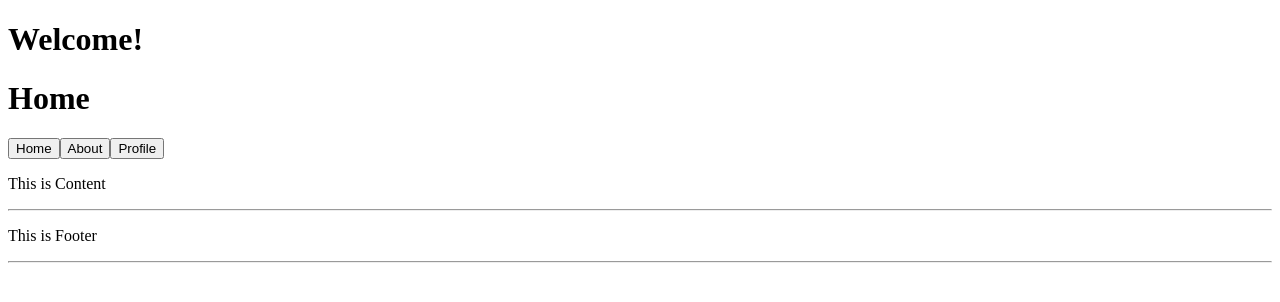
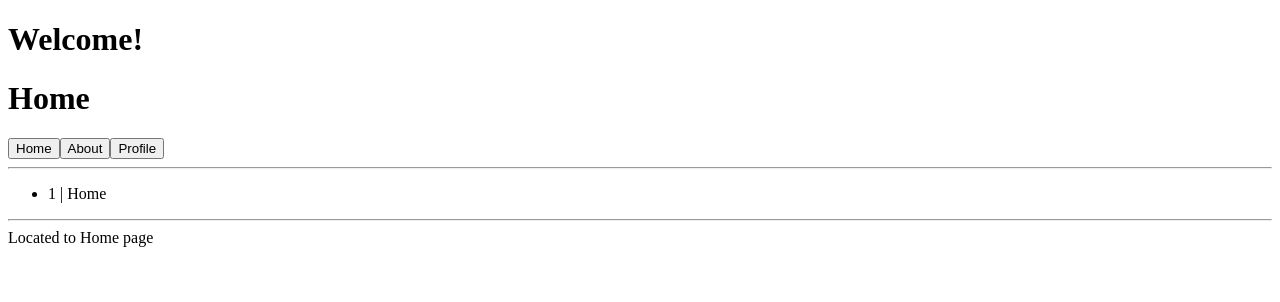
Before and after one commit to ukmuniweera/ReactJS_Tutorials, a React (Create React App) app in the folder React Js Frame/project/: page / in a window 1280 px wide. Shown: the top 302 px of the page. Built offline with nearby package versions, Linux system fonts and the light colour scheme.

Commit message:
Page formatted

```diff
--- a/React Js Frame/project/src/Components/Content.jsx
+++ b/React Js Frame/project/src/Components/Content.jsx
@@ -1,9 +1,11 @@
 import React from 'react'
 
-export default function Content() {
+export default function Content(props) {
   return (
     <div>
-        <p>This is Content</p>
+        <ul>
+            <li>{props.no} | {props.item}</li>
+        </ul>
         <hr />
     </div>
   )
--- a/React Js Frame/project/src/Components/Footer.jsx
+++ b/React Js Frame/project/src/Components/Footer.jsx
@@ -1,10 +1,9 @@
 import React from 'react';
 
-export default function Footer() {
+export default function Footer(props) {
     return (
         <div>
-            <p>This is Footer</p>
-            <hr />
+            {props.children}
         </div>
     );
 }
--- a/React Js Frame/project/src/Components/Header.jsx
+++ b/React Js Frame/project/src/Components/Header.jsx
@@ -14,6 +14,7 @@ export default function Header() {
         <button onClick={()=>navigate("/Profile")}>
             Profile
         </button>
+        <hr />
     </div>
   );
 }
--- a/React Js Frame/project/src/Pages/About.jsx
+++ b/React Js Frame/project/src/Pages/About.jsx
@@ -8,8 +8,10 @@ export default function About() {
     <div>
         <h1>About</h1>
         <Header/>
-        <Content/>
-        <Footer/>
+        <Content item="About" no="2"/>
+        <Footer>
+          <span>Located to About page</span>
+        </Footer>
     </div>
   )
 }
--- a/React Js Frame/project/src/Pages/Home.jsx
+++ b/React Js Frame/project/src/Pages/Home.jsx
@@ -8,8 +8,10 @@ export default function Home() {
     <div>
         <h1>Home</h1>
         <Header/>
-        <Content/>
-        <Footer/>
+        <Content item="Home" no="1"/>
+        <Footer>
+          <span>Located to Home page</span>
+        </Footer>
     </div>
   )
 }
--- a/React Js Frame/project/src/Pages/Profile.jsx
+++ b/React Js Frame/project/src/Pages/Profile.jsx
@@ -8,8 +8,10 @@ export default function Profile() {
     <div>
         <h1>Profile</h1>
         <Header/>
-        <Content/>
-        <Footer/>
+        <Content item="Profile" no="3"/>
+        <Footer>
+          <span>Located to Profile page</span>
+        </Footer>
     </div>
   )
 }
```
